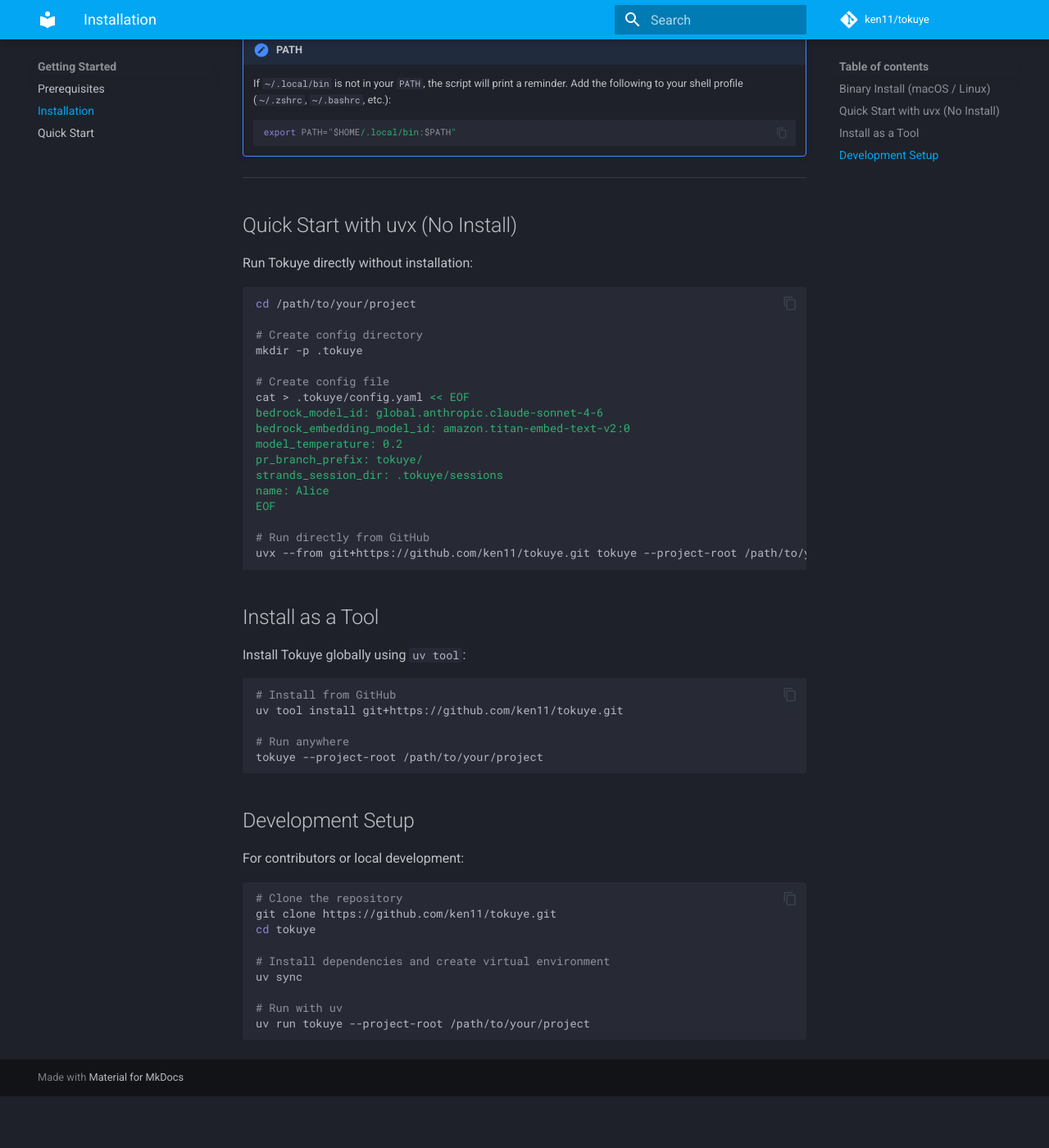
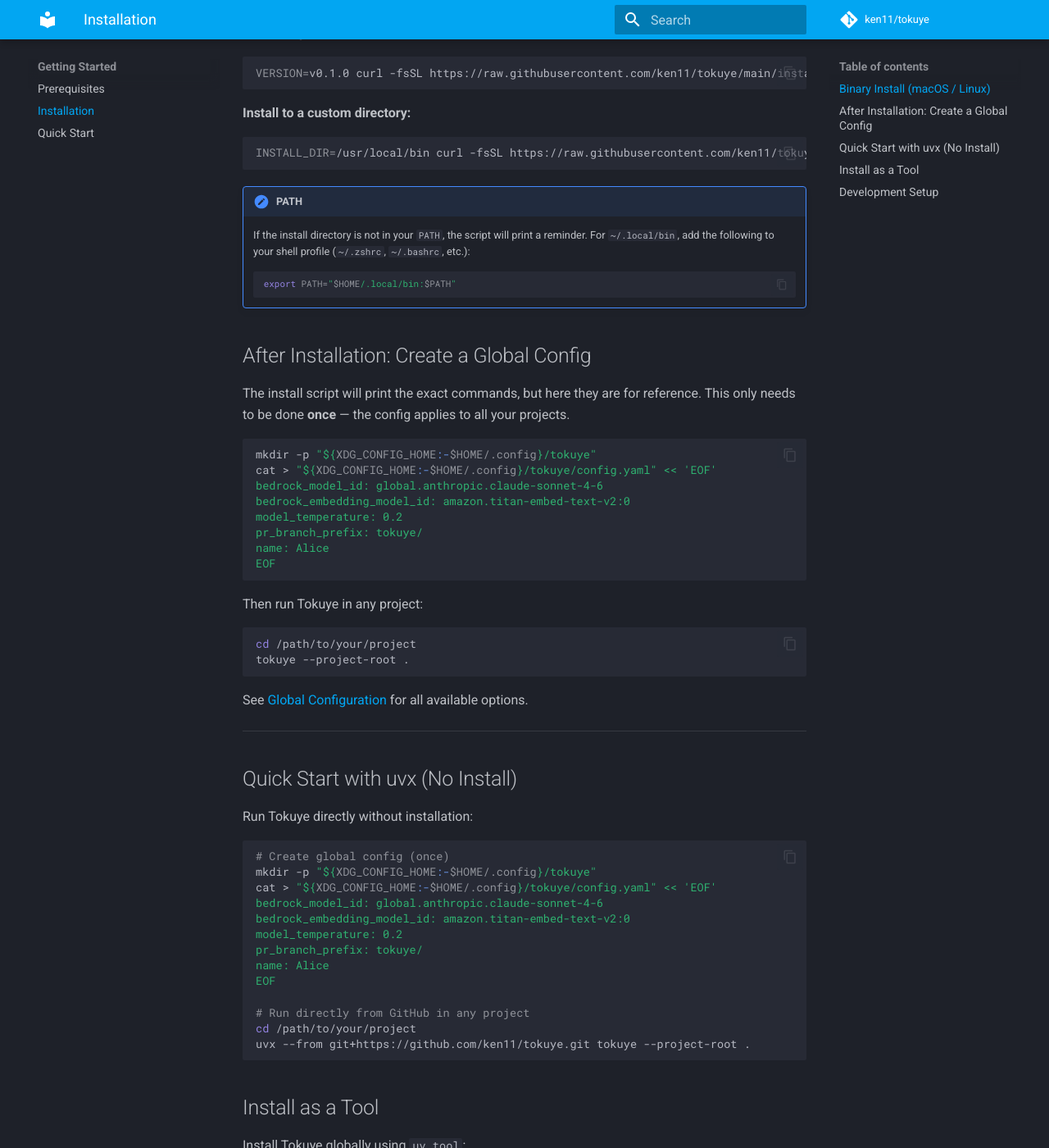
Before and after one commit to ken11/tokuye, an MkDocs documentation site: the page built from docs/getting-started/installation.md, in a window 1280 px wide and 1400 px high, scrolled down 601 px. Shown: the whole window at 82% size. Built offline with MkDocs 1.6.1 and Material for MkDocs 9.7.7, drawn with Linux system fonts in a browser that asks for light colours; comment, search, counter and statistics services are not loaded; before the commit the page ends 1938 px from its top, so only the background shows below that; some of the changed text lies outside the part shown.

Commit message:
improve onboarding: OS-aware install path, global config guidance
- install.sh: macOS では /usr/local/bin（書き込み可能な場合）を優先、
  それ以外は ~/.local/bin にフォールバック。PATH ヒントも動的に修正。
  インストール完了後に global config 作成コマンドを案内するセクションを追加。
- README.md: Quick Start を global config ベースに変更（.tokuye/ → ~/.config/tokuye/）
- docs/getting-started/installation.md: インストール先テーブルを追加、
  After Installation セクションで global config 作成手順を前面に出す。
  uvx セクションも global config ベースに統一。
- docs/getting-started/quickstart.md: Minimal Setup を global config → run の
  2ステップに整理。project config はオプションとして後段に移動。
  Next Steps に global-config.md へのリンクを追加。

````diff
--- a/docs/getting-started/installation.md
+++ b/docs/getting-started/installation.md
@@ -8,7 +8,14 @@
 curl -fsSL https://raw.githubusercontent.com/ken11/tokuye/main/install.sh | sh
 ```
 
-The script auto-detects your OS and architecture (`darwin/linux` × `x86_64/arm64`) and installs the binary to `~/.local/bin/tokuye`.
+The script auto-detects your OS and architecture (`darwin/linux` × `x86_64/arm64`).
+
+**Default install location:**
+
+| OS | Path |
+|----|------|
+| macOS (writable `/usr/local/bin`) | `/usr/local/bin/tokuye` |
+| macOS (fallback) / Linux | `~/.local/bin/tokuye` |
 
 **Install a specific version:**
 
@@ -23,10 +30,36 @@
 ```
 
 !!! note "PATH"
-    If `~/.local/bin` is not in your `PATH`, the script will print a reminder. Add the following to your shell profile (`~/.zshrc`, `~/.bashrc`, etc.):
+    If the install directory is not in your `PATH`, the script will print a reminder.
+    For `~/.local/bin`, add the following to your shell profile (`~/.zshrc`, `~/.bashrc`, etc.):
     ```bash
     export PATH="$HOME/.local/bin:$PATH"
     ```
+
+## After Installation: Create a Global Config
+
+The install script will print the exact commands, but here they are for reference.
+This only needs to be done **once** — the config applies to all your projects.
+
+```bash
+mkdir -p "${XDG_CONFIG_HOME:-$HOME/.config}/tokuye"
+cat > "${XDG_CONFIG_HOME:-$HOME/.config}/tokuye/config.yaml" << 'EOF'
+bedrock_model_id: global.anthropic.claude-sonnet-4-6
+bedrock_embedding_model_id: amazon.titan-embed-text-v2:0
+model_temperature: 0.2
+pr_branch_prefix: tokuye/
+name: Alice
+EOF
+```
+
+Then run Tokuye in any project:
+
+```bash
+cd /path/to/your/project
+tokuye --project-root .
+```
+
+See [Global Configuration](../configuration/global-config.md) for all available options.
 
 ---
 
@@ -35,23 +68,19 @@
 Run Tokuye directly without installation:
 
 ```bash
-cd /path/to/your/project
-
-# Create config directory
-mkdir -p .tokuye
-
-# Create config file
-cat > .tokuye/config.yaml << EOF
+# Create global config (once)
+mkdir -p "${XDG_CONFIG_HOME:-$HOME/.config}/tokuye"
+cat > "${XDG_CONFIG_HOME:-$HOME/.config}/tokuye/config.yaml" << 'EOF'
 bedrock_model_id: global.anthropic.claude-sonnet-4-6
 bedrock_embedding_model_id: amazon.titan-embed-text-v2:0
 model_temperature: 0.2
 pr_branch_prefix: tokuye/
-strands_session_dir: .tokuye/sessions
 name: Alice
 EOF
 
-# Run directly from GitHub
-uvx --from git+https://github.com/ken11/tokuye.git tokuye --project-root /path/to/your/project
+# Run directly from GitHub in any project
+cd /path/to/your/project
+uvx --from git+https://github.com/ken11/tokuye.git tokuye --project-root .
 ```
 
 ## Install as a Tool
````
Also changed, not shown: README.md (+5 -5 lines), docs/getting-started/quickstart.md (+34 -11 lines), 1 other file.
